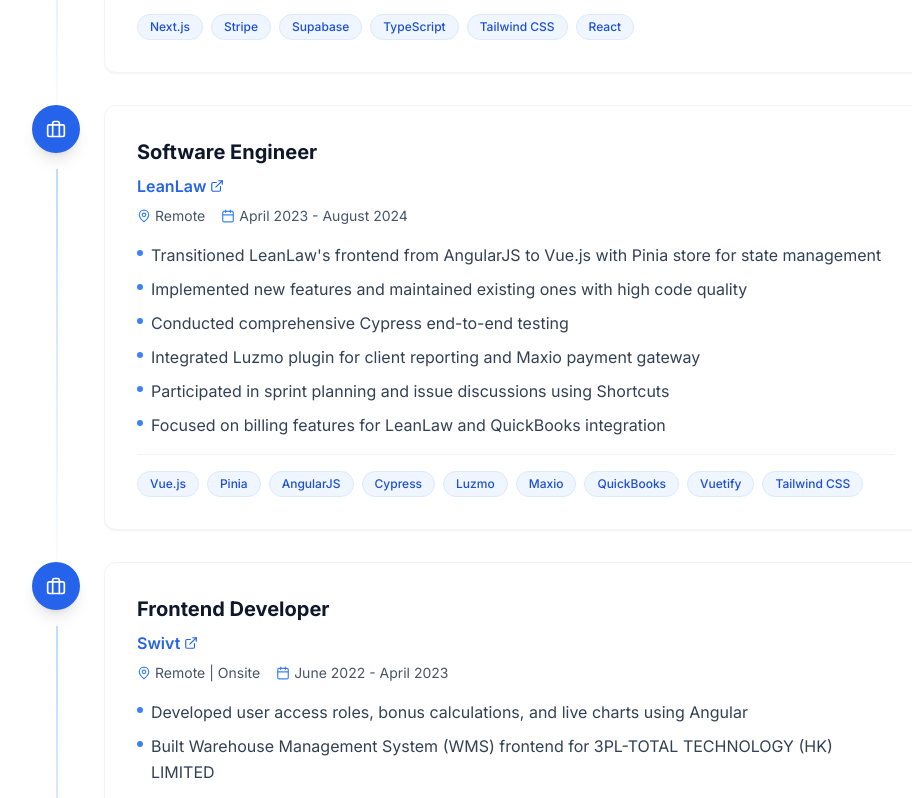
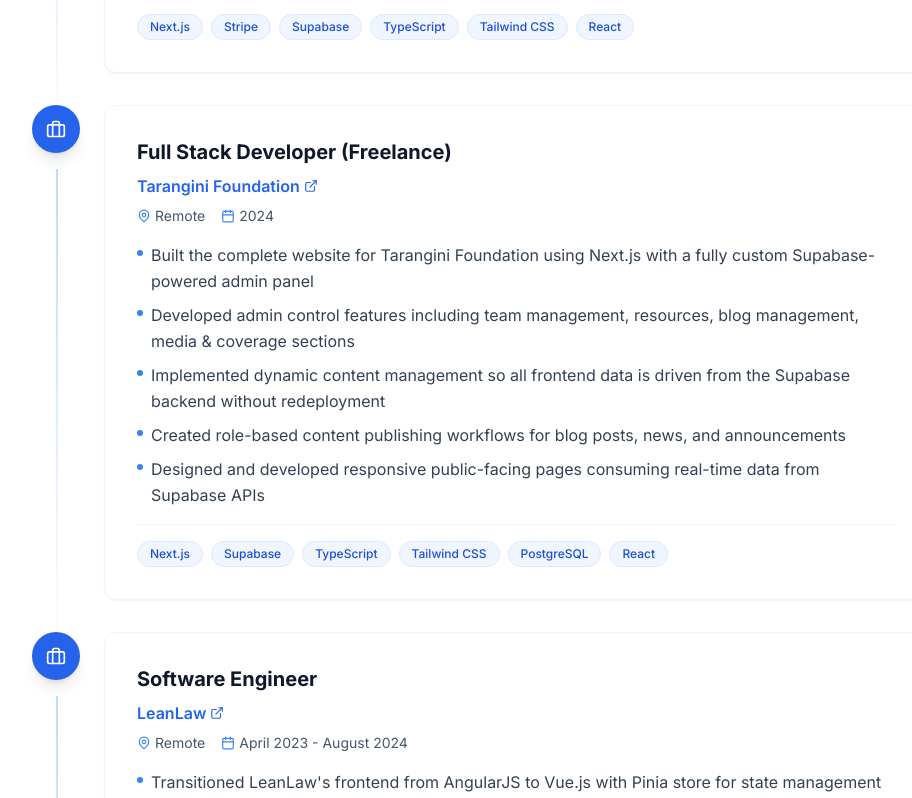
Before and after one commit to SagarAdhikari48/My-Website, a Next.js app: page / in a window 1280 px wide. Shown: the part 4561-5359 px from the top of the page, without its empty margins (160-1072 px from the left). Built offline with nearby package versions, Linux system fonts and the light colour scheme.

Commit message:
feat: add portfolio

```diff
--- a/src/components/Experience.tsx
+++ b/src/components/Experience.tsx
@@ -34,6 +34,21 @@
         'Built comprehensive APIs and storage solutions using Supabase, handling both backend logic and efficient file storage management'
       ],
       technologies: ['Next.js', 'Stripe', 'Supabase', 'TypeScript', 'Tailwind CSS', 'React']
+    },
+    {
+      title: 'Full Stack Developer (Freelance)',
+      company: 'Tarangini Foundation',
+      location: 'Remote',
+      period: '2024',
+      website: 'https://tarangini.org.np/',
+      description: [
+        'Built the complete website for Tarangini Foundation using Next.js with a fully custom Supabase-powered admin panel',
+        'Developed admin control features including team management, resources, blog management, media & coverage sections',
+        'Implemented dynamic content management so all frontend data is driven from the Supabase backend without redeployment',
+        'Created role-based content publishing workflows for blog posts, news, and announcements',
+        'Designed and developed responsive public-facing pages consuming real-time data from Supabase APIs'
+      ],
+      technologies: ['Next.js', 'Supabase', 'TypeScript', 'Tailwind CSS', 'PostgreSQL', 'React']
     },
     {
       title: 'Software Engineer',
--- a/src/components/Portfolio.tsx
+++ b/src/components/Portfolio.tsx
@@ -52,6 +52,17 @@
       description: 'Next.js e-commerce platform for aerosol filling solutions with Stripe payment integration and Supabase backend.',
       technologies: ['Next.js', 'Stripe', 'Supabase', 'TypeScript', 'Tailwind CSS'],
       liveUrl: 'https://www.customfiller.com/',
+      githubUrl: '#',
+      featured: true
+    },
+    {
+      id: 7,
+      title: 'Tarangini Foundation - NGO Website',
+      category: 'web',
+      image: '/img/portfolio-3.jpg',
+      description: 'Full NGO website for Tarangini Foundation built with Next.js and a custom Supabase admin panel for team management, blog, resources, and media & coverage — all dynamically managed from the backend.',
+      technologies: ['Next.js', 'Supabase', 'TypeScript', 'Tailwind CSS', 'PostgreSQL'],
+      liveUrl: 'https://tarangini.org.np/',
       githubUrl: '#',
       featured: true
     },
```
